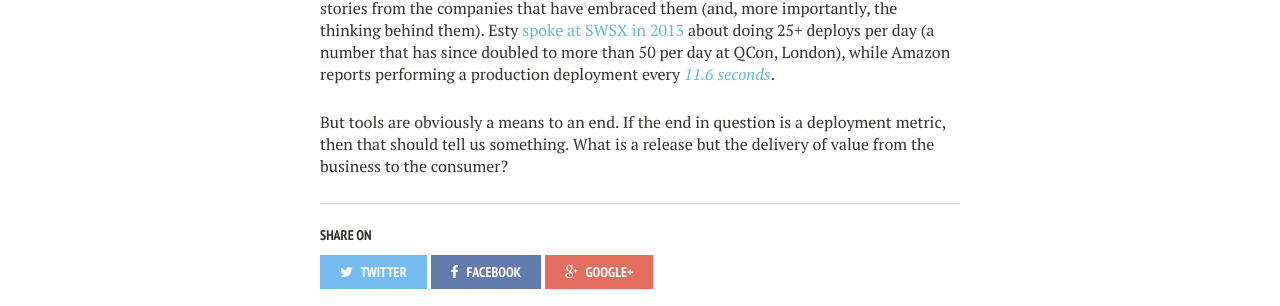
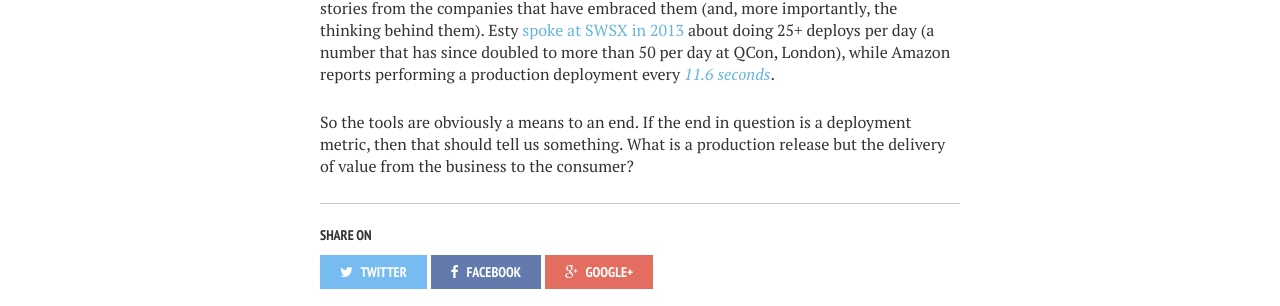
Before and after one commit to JoeMorgan/devopsfortherestofus, a Jekyll site: the page built from what-is-devops/index.md, in a window 1280 px wide. Shown: the part 1751-2057 px from the top of the page. Built offline with Jekyll 4.4.1, drawn with Linux system fonts in a browser that asks for light colours; nearby versions of some CDN libraries.

Commit message:
will finish what is devops eventually

```diff
--- a/what-is-devops/index.md
+++ b/what-is-devops/index.md
@@ -38,7 +38,7 @@ Since those early days, there has been an explosion of tools coming out of the d
 
 And along with the popularity of these tools comes an increasing number of success stories from the companies that have embraced them (and, more importantly, the thinking behind them). Esty <a href="http://www.slideshare.net/beamrider9/continuous-deployment-at-etsy-a-tale-of-two-approaches" target="_blank" title="Continuous Deployment at Esty: A Tale of Two Approaches (on slideshare)">spoke at SWSX in 2013</a> about doing 25+ deploys per day (a number that has since doubled to more than 50 per day at QCon, London), while Amazon reports performing a production deployment every *<a href="https://www.youtube.com/watch?v=dxk8b9rSKOo&feature=youtu.be&t=10m8s" target="_blank" title="Velocity 2011: Jon Jenkins, &quot;Velocity Culture&quot;">11.6 seconds</a>*.
 
-But tools are obviously a means to an end. If the end in question is a deployment metric, then that should tell us something. What is a release but the delivery of value from the business to the consumer?
+So the tools are obviously a means to an end. If the end in question is a deployment metric, then that should tell us something. What is a production release but the delivery of value from the business to the consumer?
 
 
 
```
